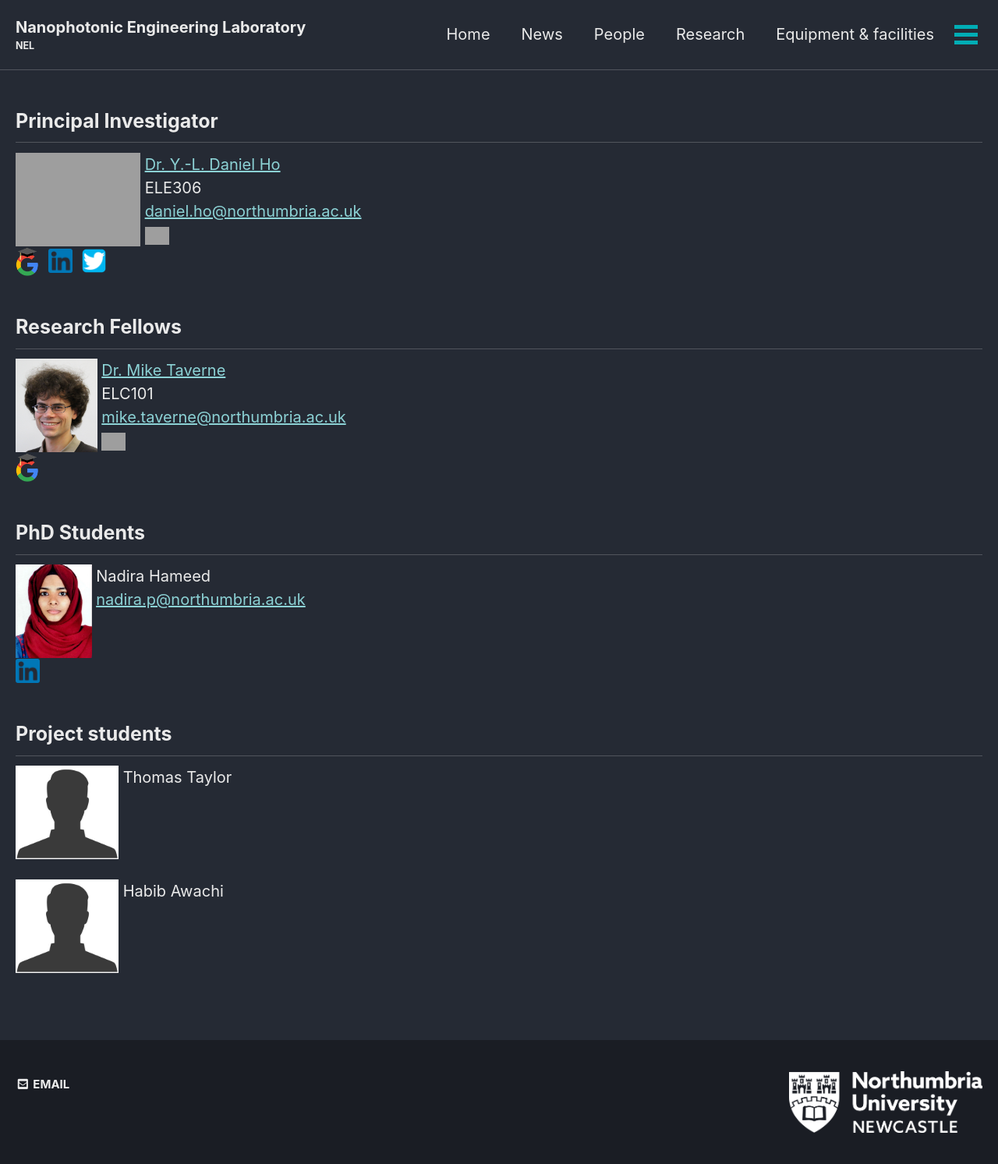
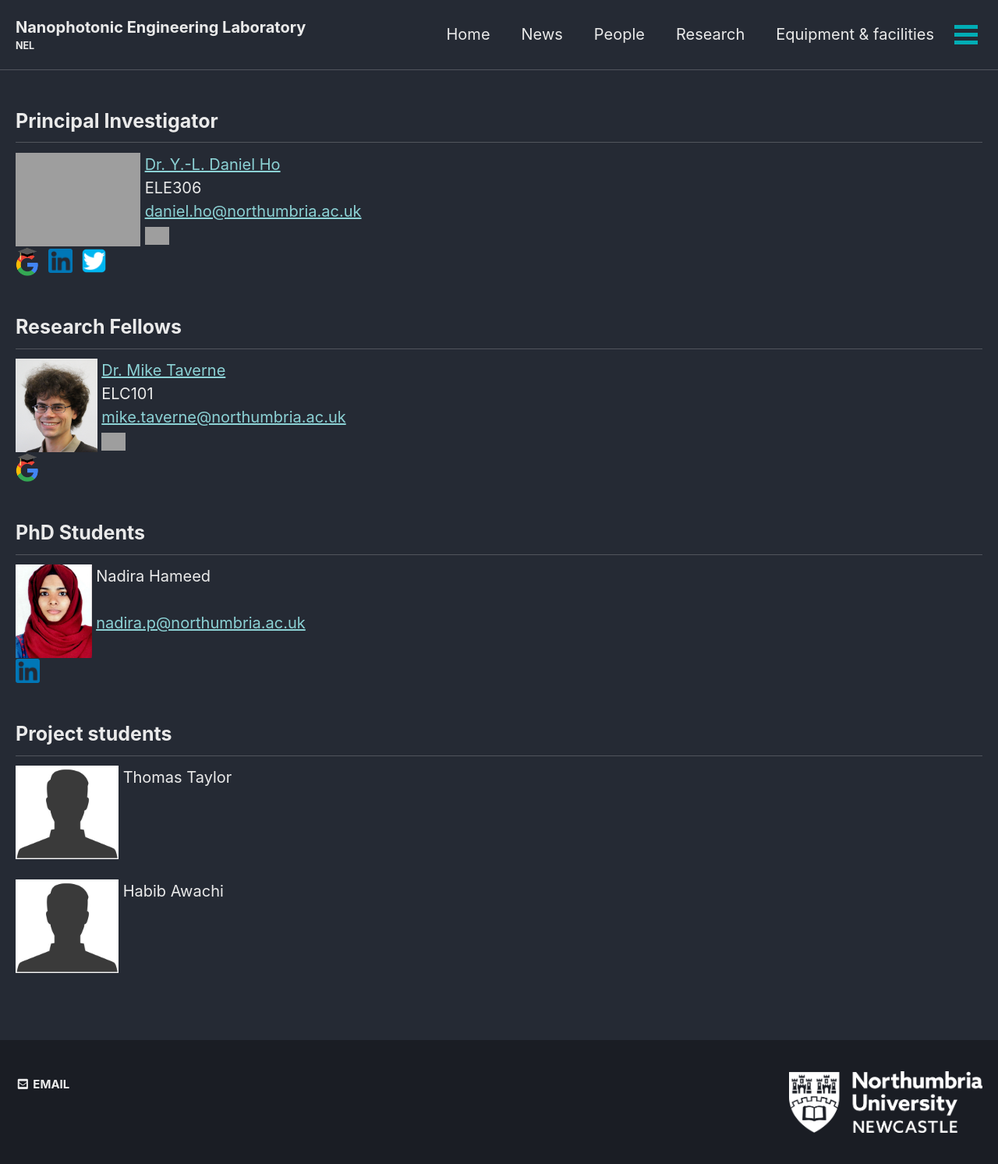
Before and after one commit to qubits/nanophotonicenglab.github.io, a Jekyll site: the page built from _pages/people.md, in a window 1280 px wide. Shown: the whole page at 78% size. Built offline with Jekyll 4.4.1, drawn with Linux system fonts in a browser that asks for light colours; cached includes are drawn as plain includes.

Commit message:
Update people.md

```diff
--- a/_pages/people.md
+++ b/_pages/people.md
@@ -31,8 +31,8 @@ author_profile: true
 
 <img src="{{ site.url }}{{ site.baseurl }}/assets/profiles/profile_im_NH.jpg" style="float: left;height: 120px"/>
 &nbsp;Nadira Hameed<br>
+&nbsp;<br>
 &nbsp;<nadira.p@northumbria.ac.uk><br>
-&nbsp;<br>
 &nbsp;<br>
 <a href="https://www.linkedin.com/in/nadira-hameed94/"><img src="{{ site.url }}{{ site.baseurl }}/assets/profiles/linkedin.png" style="width: 2.5%; border: none; text-decoration: none"/></a>&nbsp;
 
```
